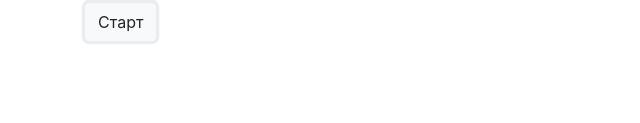
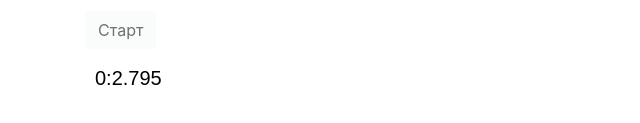
Before and after one commit to evan4/find-pair, a website built with webpack: page src/index.html in a window 1280 px wide. Both pictures are taken after a click on the button "Старт". Shown: the part 555-678 px from the top of the page, without its empty margins (0-640 px from the left). Built offline with nearby package versions, Linux system fonts and the light colour scheme.

Commit message:
add timer

```diff
--- a/src/Rectangles.js
+++ b/src/Rectangles.js
@@ -1,4 +1,5 @@
 import Timer from './Timer';
+import randomizeArray from './helpers/randomizeArray';
 
 class Rectangles {
     constructor() {
@@ -11,12 +12,16 @@ class Rectangles {
         this.sideSquare = 100;
         // массив возможных цветов
         this.colors = ['red', 'blue', 'orange', 'forestGreen', 'gray', 'purple', 'sienna', 'moccasin'];
+        this.defaultColor = 'white';
         // массив квадратов
         this.squares = [];
         // начальная инициализация массива цветов квадратов и его заполнение дефолтным знацением
-        this.colorsRectangles = new Array(16).fill('white');
+        this.colorsRectangles = [];
+
+        this.defaultFill();
 
         this.pair = '';
+
     }
 
     // отрисовка всех квадратов
@@ -27,7 +32,7 @@ class Rectangles {
                 this.squares.push({
                     x: x * this.sideSquare,
                     y: top,
-                    color: 'white',
+                    color: this.defaultColor,
                 });
             }
         }
@@ -35,6 +40,7 @@ class Rectangles {
     }
 
     drawRectangles() {
+        this.ctx.clearRect(0, 0, this.canvas.width, this.canvas.height);
         for (let index = 0, len = this.squares.length; index < len; index += 1) {
             this.ctx.lineWidth = 1;
             this.ctx.fillStyle = this.squares[index].color;
@@ -49,7 +55,7 @@ class Rectangles {
     start() {
         this.fillRectangles();
         this.canvas.addEventListener('click', (e) => {
-            const endOfGame = !this.squares.some(item => item.color === 'white');
+            const endOfGame = !this.squares.some(item => item.color === this.defaultColor);
             if(endOfGame){
                 this.endOfGame();
             }
@@ -60,7 +66,7 @@ class Rectangles {
             for (let index = 0, len = this.squares.length; index < len; index += 1) {
                 if (y > this.squares[index].y && y < this.squares[index].y + this.sideSquare
                     && x > this.squares[index].x && x < this.squares[index].x + this.sideSquare) {
-                    if (this.squares[index].color === 'white') {
+                    if (this.squares[index].color === this.defaultColor) {
                         this.squares[index].color = this.colorsRectangles[index];
                         this.drawRectangles();
                         if(!this.pair){
@@ -68,9 +74,9 @@ class Rectangles {
                         }else if(this.pair === this.squares[index].color ){
                             this.pair = '';
                         }else{
-                            this.squares[index].color = 'white';
+                            this.squares[index].color = this.defaultColor;
                             const i = this.squares.findIndex(item => item.color === this.pair);
-                            this.squares[i].color = 'white';
+                            this.squares[i].color = this.defaultColor;
                             this.pair = '';
                             setTimeout(() => {
                                 this.drawRectangles();
@@ -85,10 +91,11 @@ class Rectangles {
 
     endOfGame() {
         this.canvas.removeEventListener('click', () => {
-            this.colorsRectangles.fill('white');
+            this.colorsRectangles.fill(this.defaultColor);
         });
         Timer.reset();
         alert('Вы выиграли! Затраченное время: ');
+        document.getElementById('btn-timer').disabled = false;
     }
 
     // присваивание цветов массиву квадратов
@@ -103,20 +110,12 @@ class Rectangles {
         // увеличение длины массиваа в 2 раза
         this.colorsRectangles = [...colorsUnique, ...colorsUnique];
 
-        this.colorsRectangles = this.randomizeArray([...colorsUnique, ...colorsUnique]);
+        this.colorsRectangles = randomizeArray([...colorsUnique, ...colorsUnique]);
     }
-
-    // перемешивание массива алгоритм Фишера-Йетса
-    randomizeArray(arr) {
-        let j; let
-            temp;
-        for (let i = arr.length - 1; i > 0; i -= 1) {
-            j = Math.floor(Math.random() * (i + 1));
-            temp = arr[j];
-            arr[j] = arr[i];
-            arr[i] = temp;
+    defaultFill(){
+        for (let index = 0; index < 16; index++) {
+            this.colorsRectangles.push(this.defaultColor);
         }
-        return arr;
     }
 }
 
--- a/src/Timer.js
+++ b/src/Timer.js
@@ -1,15 +1,45 @@
 
 class Timer {
     constructor() {
-        this.canvas = document.getElementById('timer');
+        this.time = null;
+        this.canvas = document.getElementById('time');
         this.ctx = this.canvas.getContext('2d');
+        this.minutes = 0;
+        this.seconds = 0;
+        this.milliseconds = 0;
     }
 
     start() {
+        this.time = setInterval( () => this.drawClock(), 5);
+    }
+    drawClock(){
+
+        this.milliseconds += 5;
+        // set seconds
+        if (this.milliseconds > 999) {
+            this.milliseconds = 0;
+            this.seconds += 1;
+        }
+        // set minutes
+        if(this.seconds > 59) {
+            this.milliseconds = 0;
+            this.seconds = 0;
+            this.minutes += 1;
+        }
+        this.ctx.clearRect(0, 0, this.canvas.width, this.canvas.height);
+        this.ctx.font = "20px Arial";
+        this.ctx.fillText(this.getTime(), 10, 20);
 
     }
-
+    getTime(){
+        return `${this.minutes}:${this.seconds}.${this.milliseconds}`;
+    }
     reset() {
+        clearInterval(this.time);
+        this.time = null;
+        this.minutes = 0;
+        this.seconds = 0;
+        this.milliseconds = 0;
 
     }
 }
--- /dev/null
+++ b/src/helpers/randomizeArray.js
@@ -0,0 +1,12 @@
+export default function randomizeArray(arr) {
+     // перемешивание массива алгоритм Фишера-Йетса
+    let j; let
+        temp;
+    for (let i = arr.length - 1; i > 0; i -= 1) {
+        j = Math.floor(Math.random() * (i + 1));
+        temp = arr[j];
+        arr[j] = arr[i];
+        arr[i] = temp;
+    }
+    return arr;
+}
--- a/src/index.html
+++ b/src/index.html
@@ -16,9 +16,9 @@
       Your browser doesn't support the HTML5 element canvas.
     </canvas>
     <div class="clearfix">
-      <button class="btn btn-light" id="btn-timer">Старт</button>
+      <button class="btn btn-light mt-2" id="btn-timer">Старт</button>
     </div>
-    <canvas id="timer" width="100" height="50">
+    <canvas id="time" width="100" height="50" class="mt-3">
       Your browser doesn't support the HTML5 element canvas.
     </canvas>
   </div>
--- a/src/index.js
+++ b/src/index.js
@@ -4,14 +4,13 @@ import './css/style.css';
 import Rectangles from './Rectangles';
 import Timer from './Timer';
 
+const btn = document.getElementById('btn-timer');
 
 Rectangles.init();
-
-
-const btn = document.getElementById('btn-timer');
 
 // начало игры
 btn.addEventListener('click', () => {
     Rectangles.start();
     Timer.start();
+    btn.disabled = true;
 }, false);
```
Also changed, not shown: .eslintrc.js.
